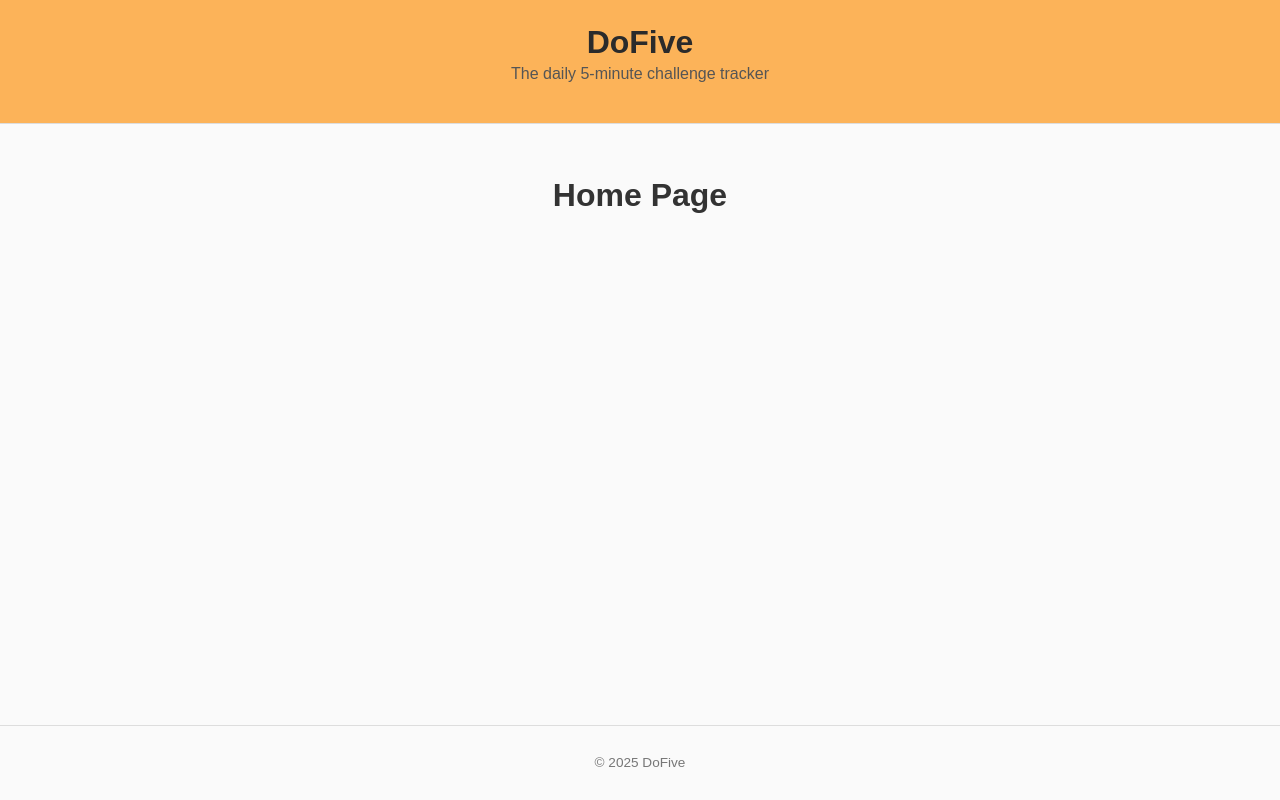
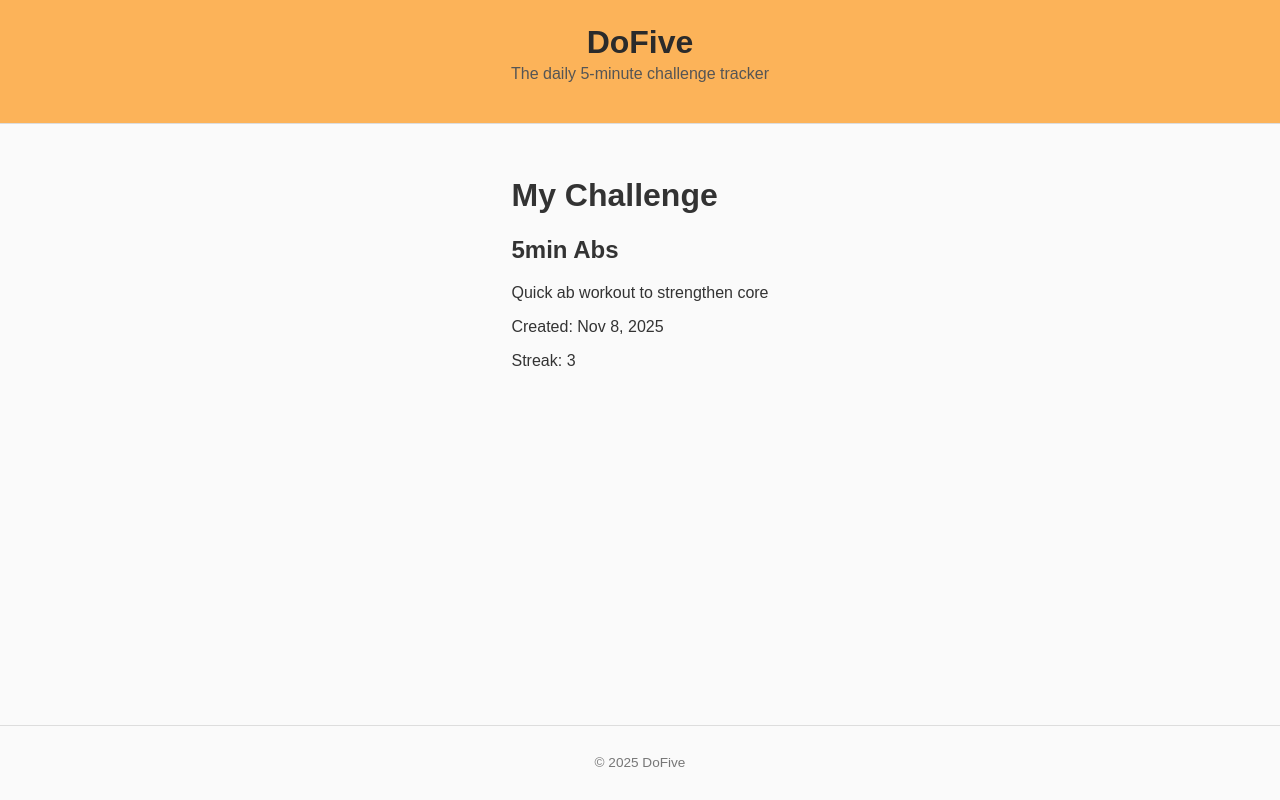
Before and after one commit to carson-fn/DoFive, a React (Create React App) app: page / in a window 1280 px wide. Built offline with nearby package versions, Linux system fonts and the light colour scheme.

Commit message:
Add ChallengeCard component

```diff
--- a/src/components/ChallengeCard.jsx
+++ b/src/components/ChallengeCard.jsx
@@ -0,0 +1,24 @@
+
+function ChallengeCard({challenge}){
+    const { title, description, dateCreated, lastCompleted, streak, completedToday, notes } = challenge;
+
+    const formatDate = (dateStr) => {
+        if (!dateStr) return "N/A";
+        const date = new Date(dateStr);
+        return date.toLocaleDateString("en-US", {month: "short", day: "numeric", year: "numeric"});
+    };
+
+    return(
+        <div className="challenge-card">
+            <h2>{title}</h2>
+            <p className="description">{description}</p>
+            <div className="challenge-info">
+                <p>Created: {formatDate(dateCreated)}</p>
+                <p>Streak: {streak}</p>
+                {notes && <p><strong>Notes:</strong> {notes}</p>}
+            </div>
+        </div>
+    )
+}
+
+export default ChallengeCard;
--- a/src/pages/Home.jsx
+++ b/src/pages/Home.jsx
@@ -1,7 +1,21 @@
+import ChallengeCard from "../components/ChallengeCard";
+
+const challenge = {
+    id: 1,
+    title: "5min Abs",
+    description: "Quick ab workout to strengthen core",
+    dateCreated: "2025-11-08",
+    lastCompleted: "2025-11-10",
+    streak: 3,
+    notes: "",
+    completedToday: true,
+}
+
 function Home(){
     return(
         <div>
-            <h1>Home Page</h1>
+            <h1>My Challenge</h1>
+            <ChallengeCard challenge={challenge}/>
         </div>
     )
 }
```
